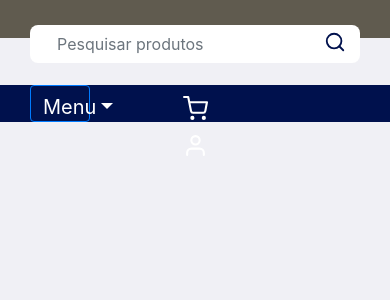
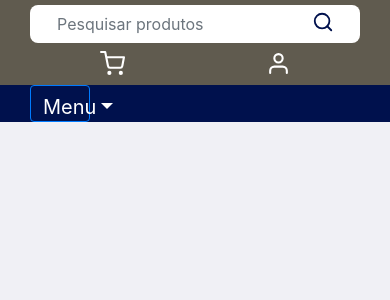
Before and after one commit to eduardoRG95/tcc-plataforma-front, a React (Create React App) app: page / in a window 390 px wide. Shown: the top 300 px of the page. Built offline with nearby package versions, Linux system fonts and the light colour scheme.

Commit message:
ajustado front

```diff
--- a/src/Components/Site/Cart/index.js
+++ b/src/Components/Site/Cart/index.js
@@ -8,7 +8,7 @@ import './styles.css';
 
 export default function Cart() {
     return (
-        <div className="cart-content col-md-6">
+        <div className="cart-content col-6">
                 <FiShoppingCart />
         </div>
     );
--- a/src/Components/Site/Header/index.js
+++ b/src/Components/Site/Header/index.js
@@ -18,7 +18,7 @@ export default function Header() {
                         <div className="logo-search-header col-md-9">
                             <Search />
                         </div>
-                        <div className="logo-search-header col-md-3">
+                        <div className="logo-search-header col-sm-12 col-md-3">
                             <Cart />
                             <User />
                         </div>
--- a/src/Components/Site/Header/styles.css
+++ b/src/Components/Site/Header/styles.css
@@ -5,16 +5,19 @@
     width: 100%;
     height: 85px;
     margin-bottom: 20px;
-    background-color:#605b4f;
 }
 .logo-search-header  {
     margin-top: 25px;
 }
 .header .header-search-cart{
     height: 85px;
+    background-color:#605b4f;
 }
-@media only screen and (max-width: 500px) {
-    .header {
-        height: 38px;
+@media only screen and (max-width: 750px) {
+    .logo-search-header {
+        margin-top: 0px;
+    }
+    .header .header-search-cart {
+        padding-top: 5px;;
     }
 }
--- a/src/Components/Site/Search/index.js
+++ b/src/Components/Site/Search/index.js
@@ -8,7 +8,7 @@ import './styles.css';
 
 export default function Search() {
     return (
-        <div className="search-content col-md-4" >
+        <div className="search-content col-md-8" >
             <Form>
                 <FormControl type="text" placeholder="Pesquisar produtos" />
                 <Button className="button-search"><FiSearch /></Button>
--- a/src/Components/Site/Search/styles.css
+++ b/src/Components/Site/Search/styles.css
@@ -8,7 +8,7 @@
 }
 
 .search-content form input {
-    width: 89%;
+    width: 85%;
     border: none;
 }
 .search-content form button {
--- a/src/Components/Site/User/index.js
+++ b/src/Components/Site/User/index.js
@@ -8,7 +8,7 @@ import './styles.css';
 
 export default function User() {
     return (
-        <div className="user-content col-md-6" >
+        <div className="user-content col-6" >
                <span> <FiUser /> </span>
         </div>
     );
```
